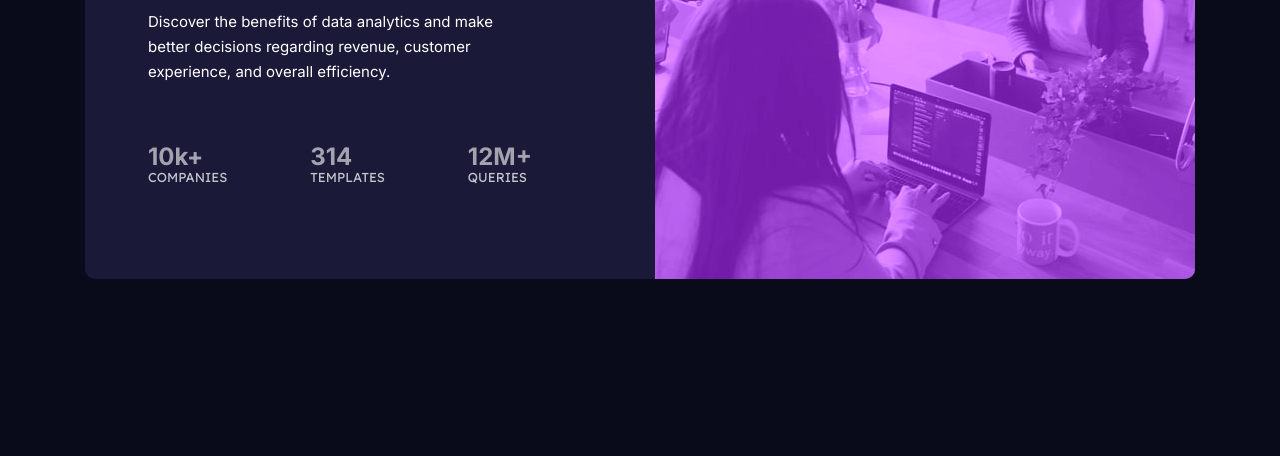
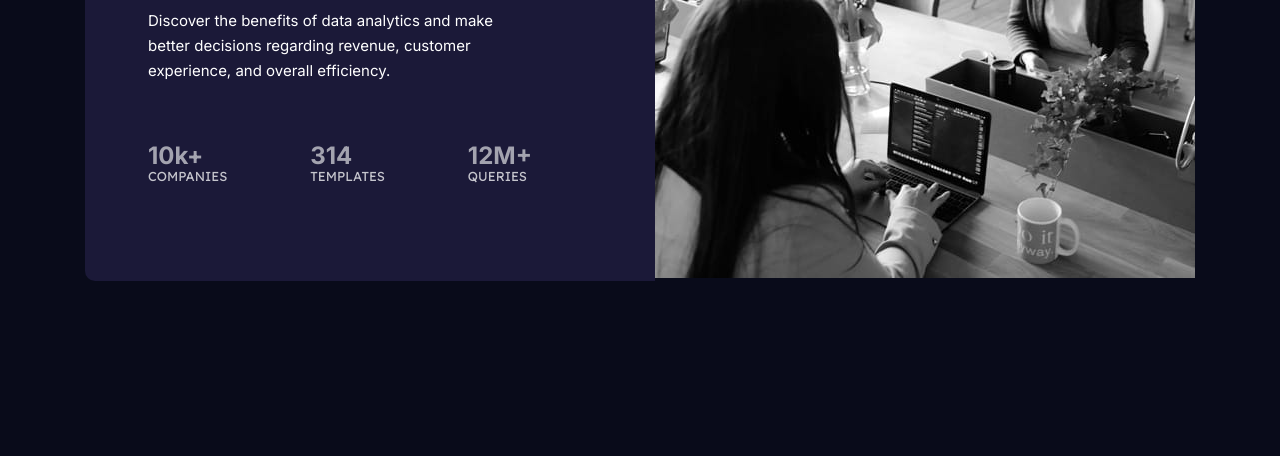
Before and after one commit to davidwilliamx/stats-preview-card-component, a plain HTML site: page index.html in a window 1280 px wide. Shown: the part 344-800 px from the top of the page. Drawn offline with Linux system fonts and the light colour scheme.

Commit message:
Altera estrutura da página index

```diff
--- a/index.html
+++ b/index.html
@@ -30,11 +30,10 @@
                 </li>
             </ul>
         </article>
-        <picture class="image">
-            <span class="overlay"></span>
-            <img src="./images/image-header-desktop.jpg" alt="image-desktop" class="image-desktop" media="(max-width:1440px)">
-            <img src="./images/image-header-mobile.jpg" alt="image-mobile" class="image-mobile" media="(max-width:375px)">
-        </picture>
+        <div class="image">
+            <img src="./images/image-header-desktop.jpg" alt="image-desktop" class="image-desktop">
+            <img src="./images/image-header-mobile.jpg" alt="image-mobile" class="image-mobile">
+        </div>
 
     </main>
 
```
